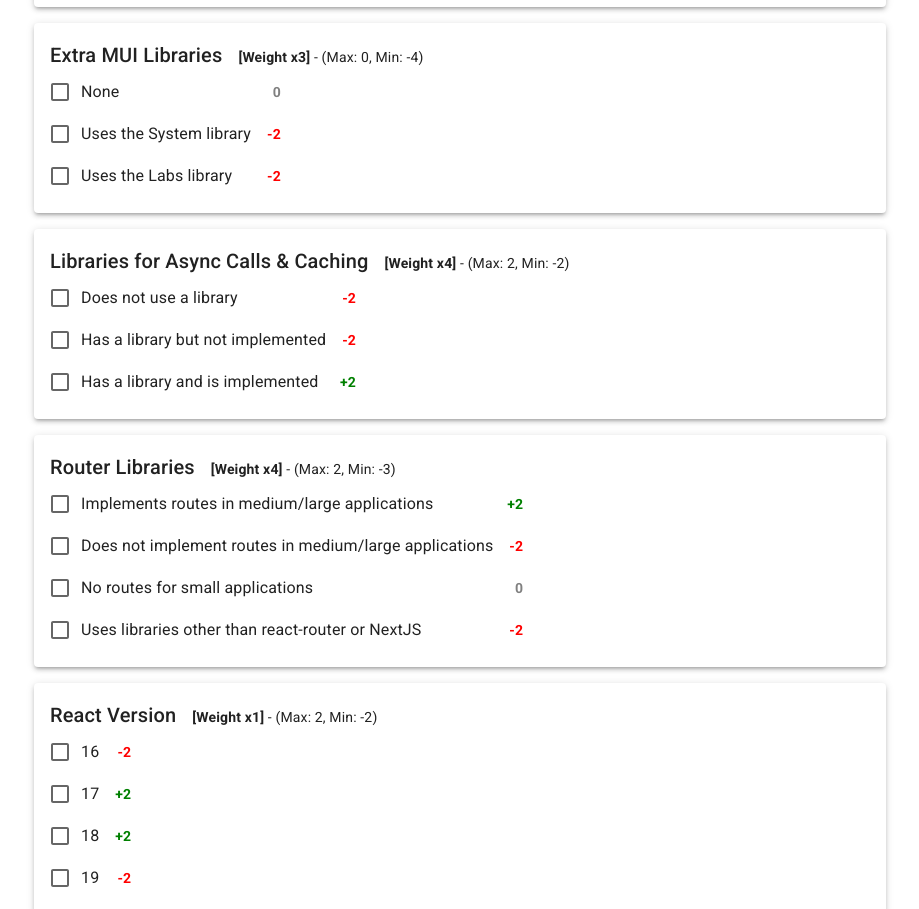
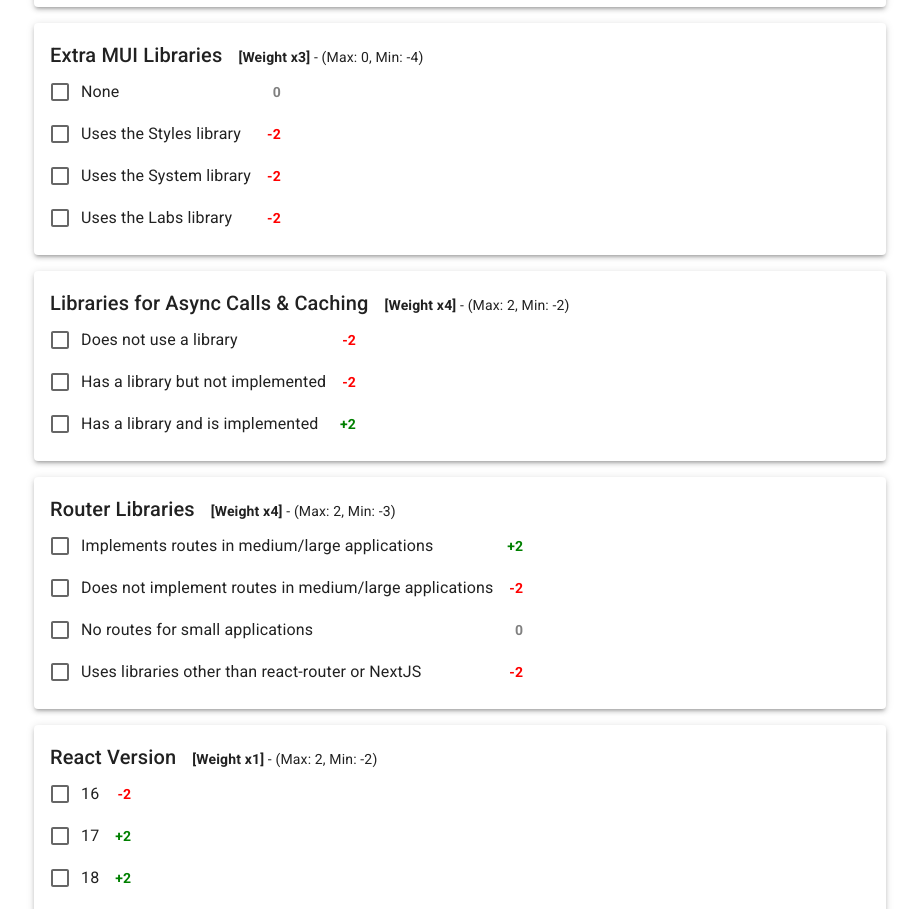
Before and after one commit to fernando-espinosa-clip/Score-Calculator, a React (Create React App) app: page / in a window 1280 px wide. Shown: the part 1120-2029 px from the top of the page, without its empty margins (180-1099 px from the left). Built offline with nearby package versions, Linux system fonts and the light colour scheme.

Commit message:
Add "Uses the Styles library" criterion to criteriaData
This updates the criteriaData to include a new aspect labeled "Uses the Styles library" with a value of -2. It ensures consistency with other library-related aspects and expands the evaluation options.

```diff
--- a/src/data/criteriaData.ts
+++ b/src/data/criteriaData.ts
@@ -59,6 +59,7 @@ export const criteriaData: CriteriaData = [
         min: -4,
         aspects: [
             { description: "None", value: 0 },
+            { description: "Uses the Styles library", value: -2 },
             { description: "Uses the System library", value: -2 },
             { description: "Uses the Labs library", value: -2 },
         ],
```
